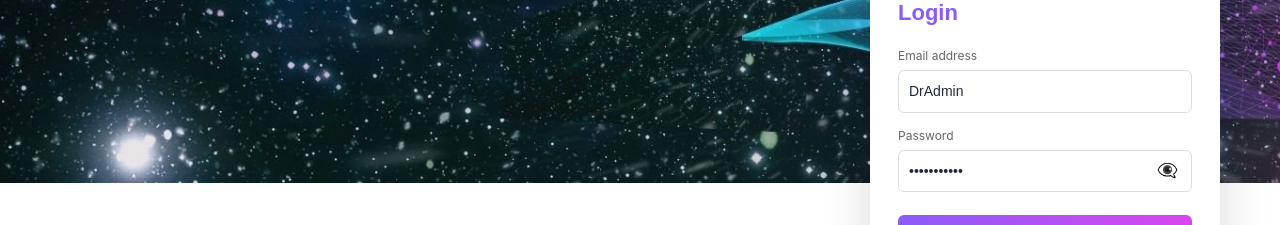
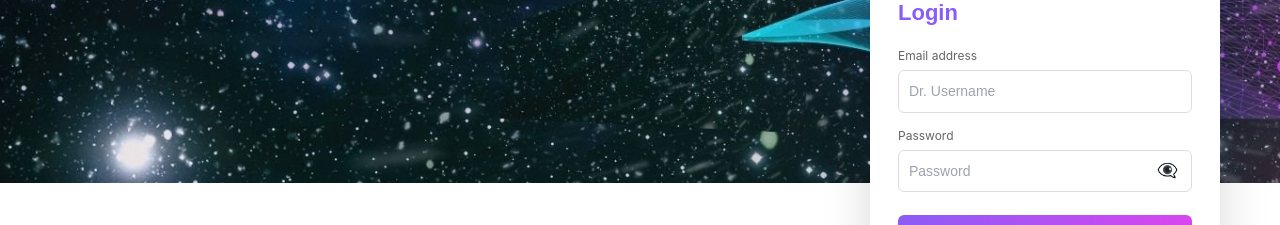
Before and after one commit to SaadAbdullah72/elements-interactive-proj-1, a React (Vite) app in the folder frontend/: page / in a window 1280 px wide. Shown: the part 213-438 px from the top of the page. Built offline with nearby package versions, Linux system fonts and the light colour scheme.

Commit message:
fix(doctor-login): remove default credentials pre-filling from state

```diff
--- a/frontend/src/DoctorLogin.jsx
+++ b/frontend/src/DoctorLogin.jsx
@@ -25,7 +25,7 @@ const DoctorLogin = ({ onLoginSuccess }) => {
   const [success, setSuccess]         = useState('');
   const [infoMessage, setInfoMessage] = useState('');
   const [showPassword, setShowPassword] = useState(false);
-  const [loginForm, setLoginForm]     = useState({ name: DEFAULT_NAME, password: DEFAULT_PASSWORD });
+  const [loginForm, setLoginForm]     = useState({ name: '', password: '' });
 
   const handleChange = (e) => {
     const { name, value } = e.target;
```
